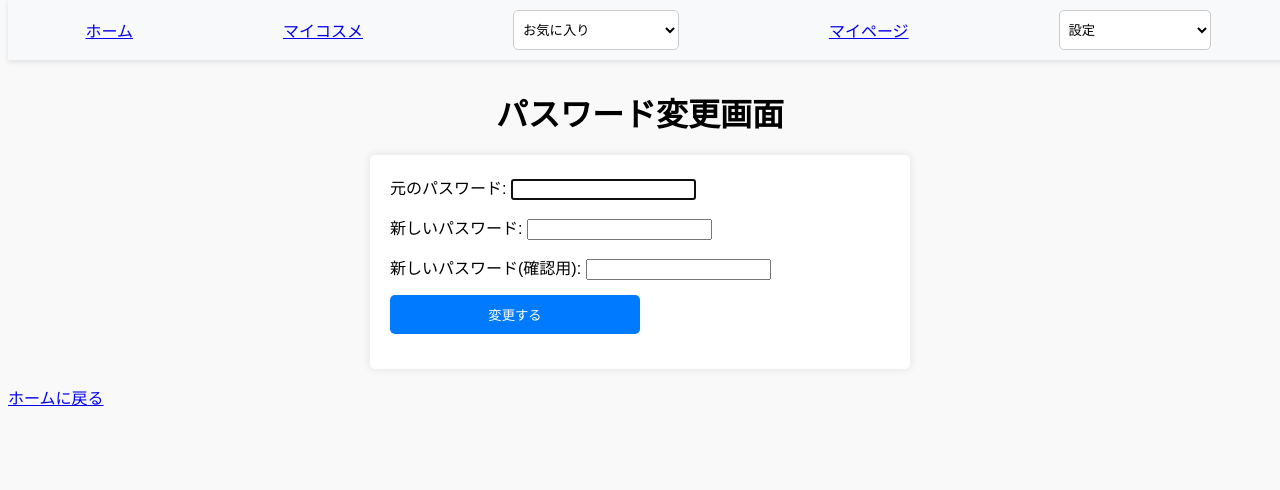
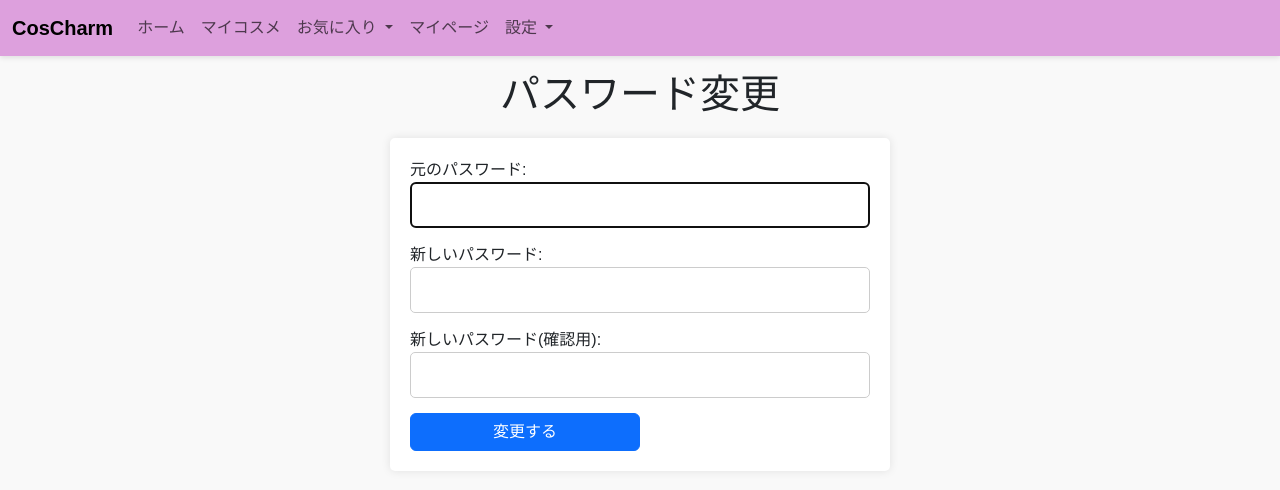
Before and after one commit to akaringo0814/CosCharm, a Django app: page /coscharm/password_change/ in a window 1280 px wide. Shown: the top 490 px of the page. Run offline with Django 5.2, Linux system fonts and the light colour scheme; the visitor is signed in with stand-in values (Sample User, id 1).

Commit message:
ナビゲーションヘッダー編集、パスワード変更画面編集

```diff
--- a/CosCharm/CosCharm/urls.py
+++ b/CosCharm/CosCharm/urls.py
@@ -23,15 +23,12 @@
 urlpatterns = [
     path('admin/', admin.site.urls),
     path('', PortfolioView.as_view(), name="portfolio"),
-    path('signup/', SignupView.as_view(), name="signup"),
-    path('login/', LoginView.as_view(), name="login"),
-    path('home/', HomeView.as_view(), name="home"),
-    #path('', include('app.urls')),  # appのURLをプロジェクトに統合
+    path('coscharm/signup/', SignupView.as_view(), name="signup"),
+    path('coscharm/login/', LoginView.as_view(), name="login"),
+    path('coscharm/home/', HomeView.as_view(), name="home"),
     path('', include('portfolio.urls')),  # ポートフォリオをルートに
     path('coscharm/', include('app.urls')),  # アプリを /coscharm/ に
-
 ]
-
 # メディアファイルの公開設定
 if settings.DEBUG:
     urlpatterns += static(settings.MEDIA_URL, document_root=settings.MEDIA_ROOT)
--- a/CosCharm/app/templates/base.html
+++ b/CosCharm/app/templates/base.html
@@ -5,274 +5,85 @@
     <meta name="viewport" content="width=device-width, initial-scale=1.0">
     <title>{% block title %}ホーム画面{% endblock %}</title>
     {% load static %}
+    <link href="https://cdn.jsdelivr.net/npm/bootstrap@5.3.0/dist/css/bootstrap.min.css" rel="stylesheet">
     {% block extra_head %}{% endblock %}
 
     <style>
-        /* ナビゲーションバー */
-        nav {
-            background-color: #f8f8f8;
-            padding: 10px;
-            display: flex;
-            justify-content: space-around;
-        }
         header {
             position: fixed;
             top: 0;
             width: 100%;
             z-index: 1000;
-            background-color: rgb(210, 160, 169); /* 背景色をピンクに設定 */
+            background-color: #dda0dd; /* 背景色を薄い紫に設定 */
             box-shadow: 0 2px 5px rgba(0, 0, 0, 0.1); /* 下に影を追加 */
         }
         main {
-            padding-top: 60px; /* ヘッダーの高さ分だけ余白を追加 */
+            padding-top: 70px; /* ヘッダーの高さ分だけ余白を追加 */
         }
-
-        /* タイムライン */
-        .container {
-            display: flex;
-            justify-content: space-between;
-            padding: 10px;
+        .navbar-brand {
+            font-weight: bold;
         }
-
-        header nav {
-            background-color: #f8f9fa;
-            padding: 10px;
-            display: flex;
-            align-items: center;
-            gap: 15px;
+        .dropdown-menu {
+            min-width: 200px;
         }
-
-
-        form {
-            margin: 10px auto;
-            padding: 10px;
-            border-radius: 10px;
-            background-color: #f9f9f9;
-        }
-
-        .form-group {
-            margin-bottom: 15px;
-        }
-
-        /*input {
-            width: 80%;
-            padding: 1px;
-            margin: 1px;
-            gap: 5px;
-        }*/
-
-        button {
-            display: block;
-            width: 65%;
-            padding: 10px;
-            background-color: #007bff;
-            color: white;
-            border: none;
-            border-radius: 5px;
-            cursor: pointer;
-        }
-
-        .search-box {
-            width: 100%;
-            background-color: #f9f9f9;
-            padding: 15px;
-            border: 1px solid #ccc;
-            border-radius: 8px;
-        }
-
-        .category-select {
-            margin-top: 10px;
-        }
-
-        .category-select details {
-            margin-bottom: 10px;
-        }
-
-        .register-form {
-            display: flex;
-            flex-direction: column;
-            gap: 10px;
-            background-color: #f9f9f9;
-            padding: 15px;
-            border: 1px solid #ccc;
-            border-radius: 8px;
-            width: 100%;
-        }
-
-        button:hover {
-            background-color: #0056b3;
-        }
-
-        .search-section {
-            width: 30%;
-            padding: 10px;
-            border: 1px solid #ccc;
-            border-radius: 5px;
-            background-color: #f9f9f9;
-        }
-
-        .cosmetics-display {
-            width: 500%;
-            padding: 10px;
-            border: 1px solid #ccc;
-            background-color: #f9f9f9;
-        }
-
-        #cosmetics-list ul {
-            list-style: none;
-            padding: 0;
-        }
-
-        #cosmetics-list li {
-            margin-bottom: 5px;
-        }
-
-        .form-inline {
-            display: flex;
-            align-items: center;
-        }
-
-        .form-inline .form-control {
-            width: auto;
-            margin-right: 10px;
-        }
-
-        .list-group-item {
-            display: flex;
-            justify-content: space-between;
-            align-items: center;
-        }
-
-        .list-group-item a {
-            text-decoration: none;
-            color: #007bff;
-        }
-
-        .list-group-item a:hover {
-            text-decoration: underline;
-        }
-
-        .cosmetics-display2 {
-            width: 100%;
-            padding: 10px;
-            border: 1px solid #ccc;
-            border-radius: 50px;
-            background-color: #f9f9f9;
-        }
-
-        .search-form {
-            align-items: center;
-            margin-bottom: 20px;
-            width: 150%;
-            gap: 10px;
-        }
-
-        .cosmetics-grid {
-            display: grid;
-            grid-template-columns: repeat(3, 1fr);
-            gap: 20px;
-        }
-
-        .cosmetic-item {
-            display: flex;
-            flex-direction: column;
-            align-items: center;
-            border: 1px solid #ccc;
-            border-radius: 5px;
-            padding: 10px;
-            background-color: #f9f9f9;
-            transition: background-color 0.3s;
-        }
-
-        .cosmetic-item:hover {
-            background-color: #e9e9e9;
-        }
-
-        .cosmetic-name {
-            font-size: 16px;
-            font-weight: bold;
-            color: #000;
-            text-decoration: none;
-        }
-
-        .cosmetic-name:hover {
-            text-decoration: underline;
-        }
-
-        .pagination {
-            display: flex;
-            justify-content: center;
-            margin-top: 20px;
-        }
-
-        .step-links a, .step-links .current {
-            margin: 0 5px;
-        }
-
-        .form-select {
-            padding: 5px;
-            border-radius: 5px;
-            border: 1px solid #ccc;
-            height: 40px; /* 縦幅を40pxに設定 */
-        }
-
-        /* モバイル対応 */
-        @media (max-width: 768px) {
-         .favorite-list {
-            flex-direction: column;
-        }
-
-        .posts-list {
-        flex-direction: column;
-        }
-    }
     </style>
 </head>
 <body>
     <!-- ナビゲーションバー -->
     <header>
-        <nav>
-            <a href="{% url 'home' %}">ホーム</a>
-            <a href="{% url 'my_cosmetics' %}">マイコスメ</a>
+        <nav class="navbar navbar-expand-lg navbar-light" style="background-color: #dda0dd !important;">
+            <div class="container-fluid">
+                <!-- ブランド名 -->
+                <a class="navbar-brand" href="{% url 'home' %}">CosCharm</a>
 
-            <div class="mt-2">
-                <select id="favorites-select" class="form-select" onchange="navigateToCategory()">
-                    <option value="" disabled selected>お気に入り</option>
-                    <option value="{% url 'favorites_cosme' %}">マイコスメお気に入り</option>
-                    <option value="{% url 'favorites_make' %}">マイメイクお気に入り</option>
-                </select>
+                <!-- トグルボタン -->
+                <button class="navbar-toggler" type="button" data-bs-toggle="collapse" data-bs-target="#navbarNavDropdown" aria-controls="navbarNavDropdown" aria-expanded="false" aria-label="Toggle navigation">
+                    <span class="navbar-toggler-icon"></span>
+                </button>
+
+                <!-- ナビゲーションメニュー -->
+                <div class="collapse navbar-collapse" id="navbarNavDropdown">
+                    <ul class="navbar-nav me-auto mb-2 mb-lg-0">
+                        <!-- ホーム -->
+                        <li class="nav-item">
+                            <a class="nav-link" href="{% url 'home' %}">ホーム</a>
+                        </li>
+
+                        <!-- マイコスメ -->
+                        <li class="nav-item">
+                            <a class="nav-link" href="{% url 'my_cosmetics' %}">マイコスメ</a>
+                        </li>
+
+                        <!-- お気に入りドロップダウン -->
+                        <li class="nav-item dropdown">
+                            <a class="nav-link dropdown-toggle" href="#" id="navbarDropdownFavorites" role="button" data-bs-toggle="dropdown" aria-expanded="false">
+                                お気に入り
+                            </a>
+                            <ul class="dropdown-menu" aria-labelledby="navbarDropdownFavorites">
+                                <li><a class="dropdown-item" href="{% url 'favorites_cosme' %}">マイコスメお気に入り</a></li>
+                                <li><a class="dropdown-item" href="{% url 'favorites_make' %}">マイメイクお気に入り</a></li>
+                            </ul>
+                        </li>
+
+                        <!-- マイページ -->
+                        <li class="nav-item">
+                            <a class="nav-link" href="{% url 'my_page' %}">マイページ</a>
+                        </li>
+
+                        <!-- 設定ドロップダウン -->
+                        <li class="nav-item dropdown">
+                            <a class="nav-link dropdown-toggle" href="#" id="navbarDropdownSettings" role="button" data-bs-toggle="dropdown" aria-expanded="false">
+                                設定
+                            </a>
+                            <ul class="dropdown-menu" aria-labelledby="navbarDropdownSettings">
+                                <li><a class="dropdown-item" href="{% url 'email_change' %}">メールアドレス変更</a></li>
+                                <li><a class="dropdown-item" href="{% url 'password_change' %}">パスワード変更</a></li>
+                                <li><a class="dropdown-item" href="{% url 'logout' %}">ログアウト</a></li>
+                            </ul>
+                        </li>
+                    </ul>
+                </div>
             </div>
-
-            <script>
-                function navigateToCategory() {
-                    const selectedValue = document.getElementById("favorites-select").value;
-                    if (selectedValue) {
-                        // 選択されたURLに遷移
-                        window.location.href = selectedValue;
-                    }
-                }
-            </script>
-
-            <a href="{% url 'my_page' %}">マイページ</a>
-
-            <div class="mt-2">
-                <select id="settings-select" class="form-select" onchange="navigateToSetting()">
-                    <option value="" disabled selected>設定</option>
-                    <option value="{% url 'email_change' %}">メールアドレス変更</option>
-                    <option value="{% url 'password_change' %}">パスワード変更</option>
-                    <option value="{% url 'logout' %}">ログアウト</option>
-                </select>
-            </div>
-
-            <script>
-                function navigateToSetting() {
-                    const selectedValue = document.getElementById("settings-select").value;
-                    if (selectedValue) {
-                        // 選択されたURLに遷移
-                        window.location.href = selectedValue;
-                    }
-                }
-            </script>
         </nav>
     </header>
 
@@ -284,6 +95,7 @@
     </main>
 
     <!-- JavaScript -->
+    <script src="https://cdn.jsdelivr.net/npm/bootstrap@5.3.0/dist/js/bootstrap.bundle.min.js"></script>
     {% block extra_js %}{% endblock %}
 </body>
 </html>
--- a/CosCharm/app/templates/password_change.html
+++ b/CosCharm/app/templates/password_change.html
@@ -3,8 +3,8 @@
 {% block title %}パスワード変更{% endblock %}
 
 {% block content %}
-<h1 class="page-title">パスワード変更画面</h1>
-<form method="post" action="{% url 'password_change' %}" class="centered-form">
+<h1 class="page-title">パスワード変更</h1>
+<form method="POST" action="{% url 'password_change' %}" class="centered-form">
     {% csrf_token %}
     <div class="form-group">
         {{ form.old_password.label_tag }}
@@ -27,19 +27,22 @@
             <div class="text-danger">{{ form.new_password2.errors }}</div>
         {% endif %}
     </div>
-    <div class="form-group">
-        <button type="submit" class="btn btn-primary">変更する</button>
-    </div>
+    <button type="submit" class="btn btn-primary">変更する</button>
     {% if form.non_field_errors %}
         <div class="text-danger">{{ form.non_field_errors }}</div>
     {% endif %}
 </form>
-<p>
-    <a href="{% url 'home' %}">ホームに戻る</a>
-</p>
+
+{% if messages %}
+    <ul class="messages">
+        {% for message in messages %}
+            <li{% if message.tags %} class="{{ message.tags }}"{% endif %}>{{ message }}</li>
+        {% endfor %}
+    </ul>
+{% endif %}
 
 <style>
-   body {
+    body {
         font-family: Arial, sans-serif;
         background-color: #f9f9f9;
     }
@@ -60,6 +63,7 @@
     }
 
     input[type="text"],
+    input[type="password"],
     input[type="number"],
     input[type="file"],
     select {
@@ -101,6 +105,5 @@
     .messages li {
         margin-bottom: 10px;
     }
-
 </style>
 {% endblock %}
--- a/CosCharm/app/templates/user_page.html
+++ b/CosCharm/app/templates/user_page.html
@@ -49,12 +49,6 @@
                     <img src="{{ make.image.url }}" alt="{{ make.make_name }}" class="post-image">
                 {% endif %}
                 <p>{{ make.make_name }}</p>
-                {% if make.user == request.user %}
-                <div class="action-links">
-                    <a href="{% url 'my_make_post' make.id %}" class="edit-link">編集</a>
-                    <a href="{% url 'delete_my_make' make.id %}" class="delete-link">削除</a>
-                </div>
-                {% endif %}
             </li>
             {% endfor %}
         </ul>
```
Also changed, not shown: CosCharm/app/fixtures/cosmetic.json (+19 -18 lines).
